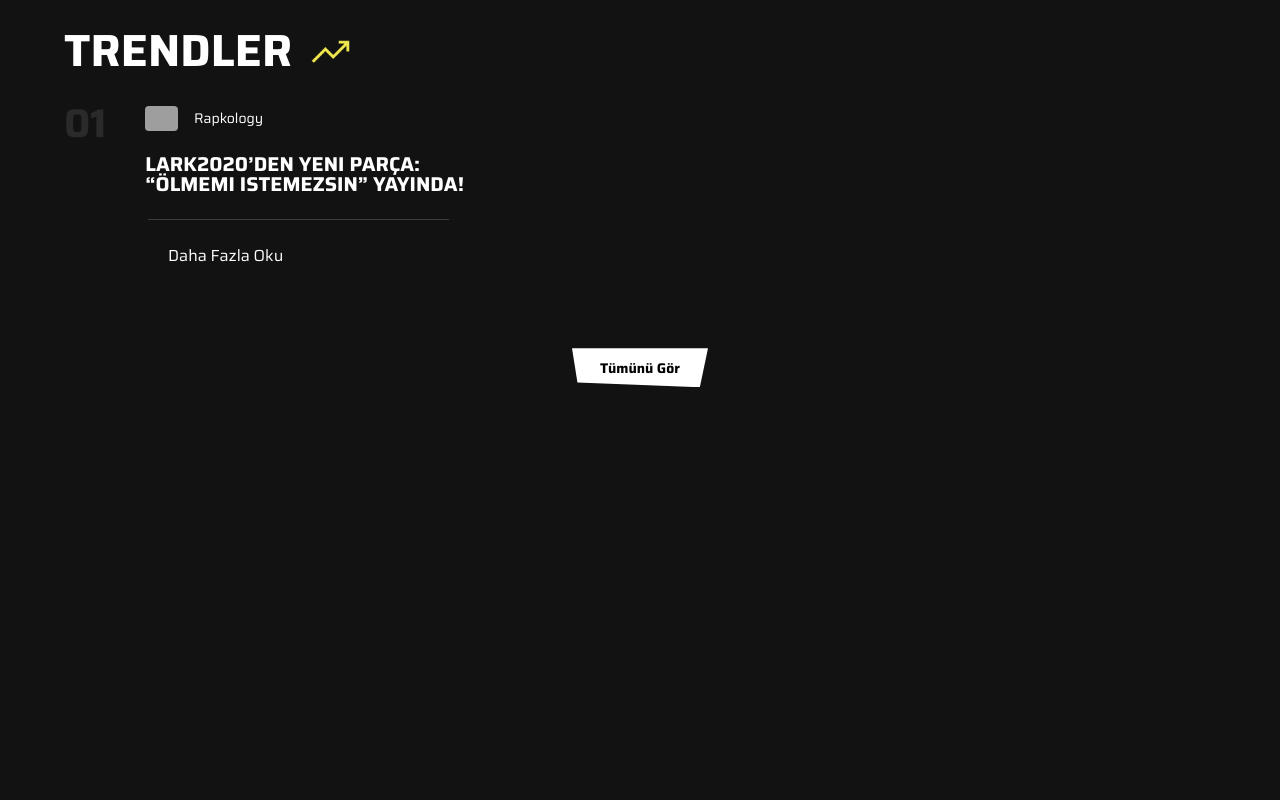
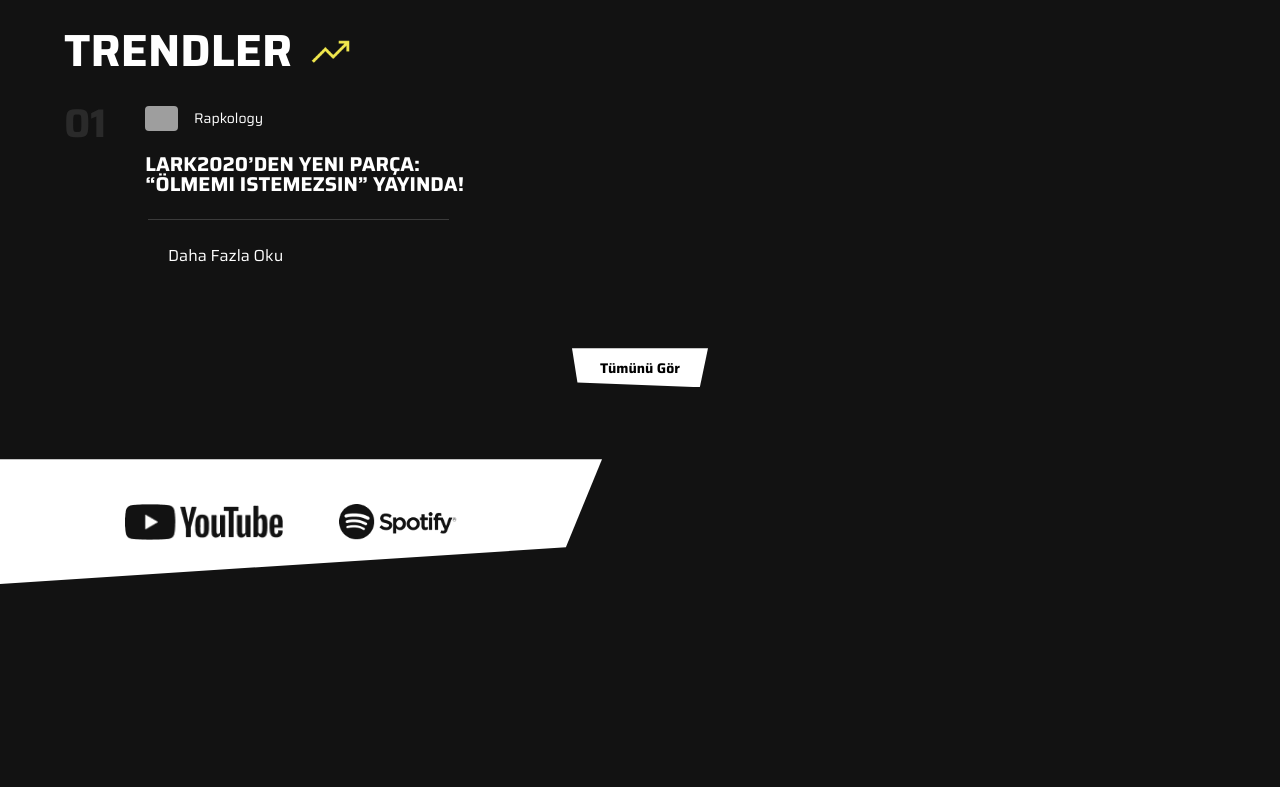
Before and after one commit to ilaydaozdemir/case, a Next.js app: page / in a window 1280 px wide. Shown: the part 1277-2077 px from the top of the page. Built offline with nearby package versions, Linux system fonts and the light colour scheme; grey boxes are pictures that could not be loaded.

Commit message:
add favSection for web design

```diff
--- a/src/app/page.tsx
+++ b/src/app/page.tsx
@@ -1,3 +1,4 @@
+import FavSection from "@/components/FavSection";
 import HeroSection from "@/components/HeroSection";
 import HeroSectionPromotion from "@/components/HeroSectionPromotion";
 import TrendSection from "@/components/TrendSection";
@@ -9,6 +10,7 @@ export default function Home() {
         <HeroSection />
         <HeroSectionPromotion/>
         <TrendSection/>
+        <FavSection/>
       </div>
     </div>
   );
--- /dev/null
+++ b/src/components/FavSection.tsx
@@ -0,0 +1,40 @@
+import Image from "next/image";
+
+export default function FavSection(){
+    return(
+        <div className="w-full relative" style={{backgroundColor:"rgba(18,18,18,1)", paddingTop:"72px", minHeight:"400px"}}>
+            {/* Sol üst köşe görsel */}
+            <div
+                className="absolute top-0 left-0 z-10 flex items-center justify-center gap-8"
+                style={{
+                    backgroundColor: "rgba(255, 255, 255, 1)",
+                    clipPath: "polygon(0 0, 100% 0, 94% 70%, 0 99%)",
+                    WebkitClipPath: "polygon(0 0, 100% 0, 94% 70%, 0 99%)",
+                    width: "602px",
+                    height: "126px",
+                    marginTop:"72px"
+                }}
+            >
+                <Image
+                    src="/images/YoutubeLogo.png"
+                    alt="YouTube"
+                    width={162}
+                    height={36}
+                    className="w-[162px] h-[36px] object-contain"
+                />
+                <Image
+                    src="/images/SpotifyLogo.png"
+                    alt="Spotify"
+                    width={162}
+                    height={36}
+                    className="w-[162px] h-[36px] object-contain"
+                />
+            </div>
+
+            {/* İçerik alanı */}
+            <div className="px-4 md:px-8 lg:px-16">
+                <h2 className="text-white text-2xl font-bold">Favoriler</h2>
+            </div>
+        </div>
+    )
+}
--- a/src/components/TrendSection.tsx
+++ b/src/components/TrendSection.tsx
@@ -5,10 +5,10 @@ export default function TrendSection() {
   return (
     <div
       className="w-full"
-      style={{
-        backgroundColor: "rgba(18, 18, 18, 1)",
-        height: "854px",
-      }}
+       style={{
+         backgroundColor: "rgba(18, 18, 18, 1)",
+         height: "calc(100% + 72px)",
+       }}
     >
       <div className="flex items-center pt-[83px] pl-4 md:pl-8 lg:pl-16">
         <h2
```
Also changed, not shown: public/images/SpotifyLogo.png (added), public/images/YoutubeLogo.png (added).
